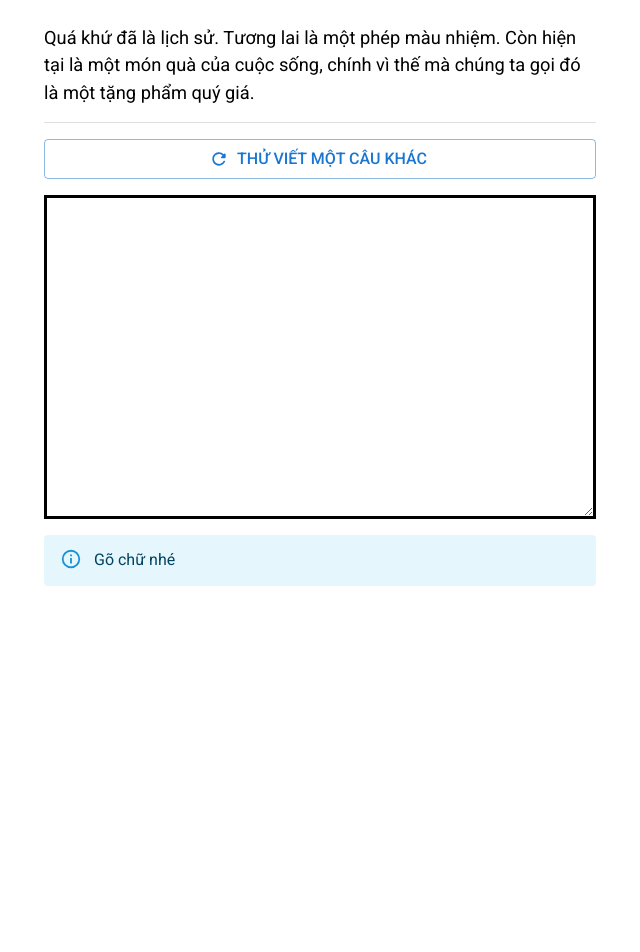
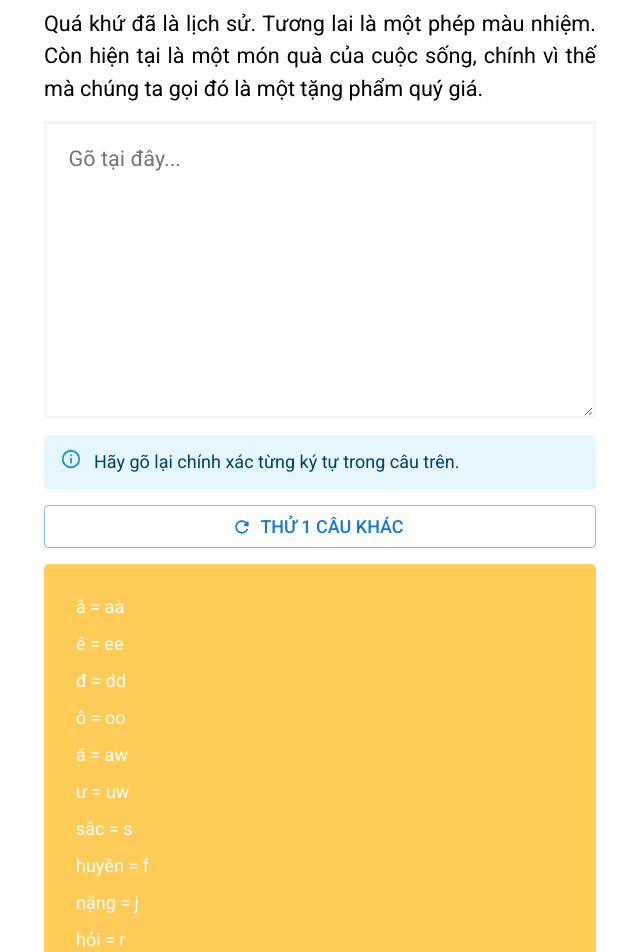
Before and after one commit to nguyencongcuong/type-checker, a React (Create React App) app: page / in a window 1280 px wide. Shown: the top 952 px of the page, without its empty margins (320-960 px from the left). Before the commit the page ends 800 px from the top, so only its background shows below. Built offline with nearby package versions, Linux system fonts and the light colour scheme.

Commit message:
add: Guides for typing Vietnamese with Telex keyboard.

```diff
--- a/src/components/TypeChecker.jsx
+++ /dev/null
@@ -1,68 +0,0 @@
-import React, {useState, useEffect} from 'react'
-import { Container, Typography, TextareaAutosize, Alert, Button, Divider } from "@mui/material"
-
-
-export default function TypeChecker({ children, ...props }) {
-  return (
-    <Container
-      {...props}
-      maxWidth="sm"
-      sx={{
-        display: "flex",
-        flexDirection: "column",
-        gap: "1rem",
-        p: 2
-      }}
-    >
-      {children}
-    </Container>
-  )
-}
-
-TypeChecker.Text = function TypeCheckerText({ children, ...props }) {
-  return (
-    <>
-      <Typography {...props}>{children}</Typography>
-      <Divider />
-    </>
-  )
-}
-
-TypeChecker.Button = function TypeCheckerButton({ children, ...props }) {
-  return <Button {...props} >{children}</Button>
-}
-
-TypeChecker.TextArea = function TypeCheckerTextArea({ text, ...props }) {
-
-  const [typedText, setTypedText] = useState("")
-  const [check, setCheck] = useState(false)
-
-  useEffect(() => {
-    text === typedText
-    ? setCheck(true)
-    : setCheck(false)
-  }, [typedText, text])
-
-  return (
-    <>
-    <TextareaAutosize
-      {...props}
-      style={{
-        fontSize: "1.5rem",
-        border: "3px solid black",
-        outline: "none",
-        width: "100%" ,
-        padding: "1em"
-      }}
-      minRows="10"
-      value={typedText}
-      onChange={(e) => setTypedText(e.target.value)}
-    />
-    {
-      !typedText ? <Alert severity="info">Gõ chữ nhé</Alert>
-      : !check ? <Alert severity="error">Gõ chưa đúng</Alert>
-      : check && <Alert severity="success">Gõ đúng rồi</Alert>
-    }
-    </>
-  )
-}
--- a/src/components/index.js
+++ /dev/null
@@ -1 +0,0 @@
-export {default as TypeChecker} from "./TypeChecker"
--- a/src/containers/TypeChecker.jsx
+++ b/src/containers/TypeChecker.jsx
@@ -1,23 +1,73 @@
-import RefreshRoundedIcon from '@mui/icons-material/RefreshRounded';
-import React, { useState } from 'react'
-import { TypeChecker } from '../components'
+import RefreshRounded from '@mui/icons-material/RefreshRounded';
+import { Button, Container, Stack, Typography, TextareaAutosize, Alert, Box, List, ListItem } from '@mui/material';
+import React, { useEffect, useState } from 'react'
 import { database } from "../fixtures/database"
 import { randomIndex } from '../helpers/randomIndex'
 
 export default function TypeCheckerContainer() {
 
   const [text, setText] = useState(database[randomIndex(0, database.length - 1)].text)
+  const [typedText, setTypedText] = useState("")
+  const [check, setCheck] = useState(false)
+
+  const handleClick = () => {
+    setText(database[randomIndex(0, database.length - 1)].text)
+    setTypedText("")
+  }
+
+  useEffect(() => {
+    text === typedText ? setCheck(true) : setCheck(false)
+  }, [text, typedText])
 
   return (
-    <TypeChecker>
-      <TypeChecker.Text children={text} />
-      <TypeChecker.Button
-        variant="outlined"
-        startIcon={<RefreshRoundedIcon />}
-        children="Thử viết một câu khác"
-        onClick={() => setText(database[randomIndex(0, database.length - 1)].text)}
-      />
-      <TypeChecker.TextArea text={text} />
-    </TypeChecker>
+    <Container maxWidth="sm">
+      <Stack
+        direction="column"
+        spacing={2}
+      >
+        <Typography sx={{ fontSize: "1.2rem", textAlign: "justify" }}>{text}</Typography>
+        <TextareaAutosize
+          style={{
+            fontFamily: "Roboto",
+            fontSize: "1.2rem",
+            padding: "1em",
+            outline: "none",
+            border: "3px solid #f4f6f3"
+          }}
+          value={typedText}
+          placeholder="Gõ tại đây..."
+          minRows="10"
+          onChange={(e) => setTypedText(e.target.value)}
+        />
+        {
+
+          !typedText ? <Alert severity="info">Hãy gõ lại chính xác từng ký tự trong câu trên.</Alert>
+            : !check ? <Alert severity="error">Kết quả chưa trùng khớp.</Alert>
+              : check && <Alert severity="success">Chúc mừng! Bạn đã gõ đúng rồi!</Alert>
+
+        }
+        <Button variant="outlined" startIcon={<RefreshRounded />} onClick={handleClick}>Thử 1 câu khác</Button>
+
+        <Box sx={{ fontSize: "1.2rem", bgcolor: "#ffcc58", color: "white", borderRadius: "5px", p: 2}}>
+          <List>
+            {
+              [
+                ["â", "aa"],
+                ["ê", "ee"],
+                ["đ", "dd"],
+                ["ô", "oo"],
+                ["ă", "aw"],
+                ["ư", "uw"],
+                ["sắc", "s"],
+                ["huyền", "f"],
+                ["nặng", "j"],
+                ["hỏi", "r"],
+                ["ngã", "x"]
+              ].map((item, index) => <ListItem key={index}>{item[0] + " = " + item[1]}</ListItem>)
+            }
+          </List>
+        </Box>
+      </Stack>
+    </Container>
   )
 }
--- a/src/index.css
+++ b/src/index.css
@@ -2,4 +2,10 @@
 *::after,
 *::before {
   box-sizing: border-box;
+  font-family: "Roboto", sans-serif;
+  font-size: 18px;
 }
+
+body::-webkit-scrollbar {
+  width: 0;
+}
```
